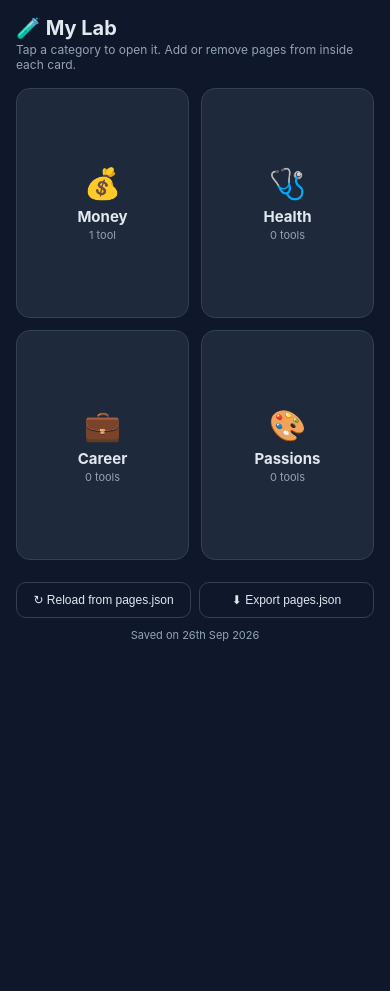
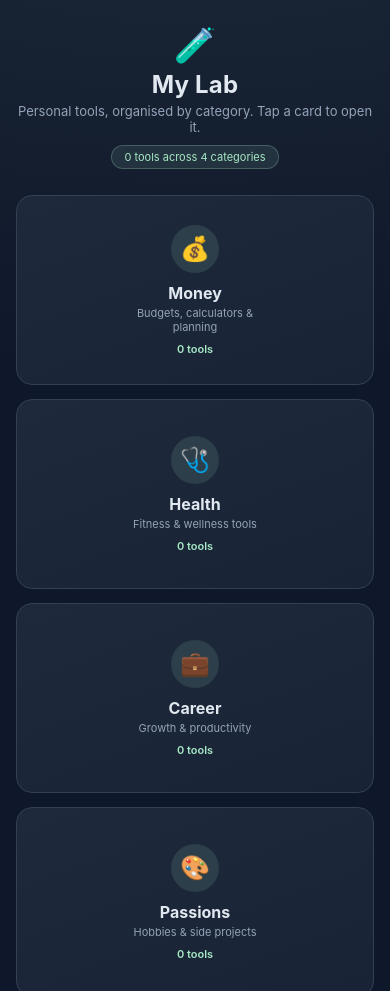
Before and after one commit to naga-nukala/mylab, a plain HTML site: page index.html in a window 390 px wide. Shown: the top 991 px of the page. Before the commit the page ends 844 px from the top, so only its background shows below. Drawn offline with Linux system fonts and the light colour scheme.

Commit message:
mobile UI compability

```diff
--- a/index.html
+++ b/index.html
@@ -8,42 +8,53 @@
 <style>
   :root{--bg:#0f172a;--card:#1e293b;--mint:#a7e8c5;--coral:#ff8c70;--txt:#e2e8f0;--sub:#94a3b8;--line:#334155;}
   *{box-sizing:border-box;}
-  body{margin:0;font-family:-apple-system,Segoe UI,Roboto,sans-serif;background:var(--bg);color:var(--txt);padding:16px 16px 80px;}
-  .wrap{max-width:720px;margin:0 auto;}
-  h1{font-size:20px;margin:0 0 2px;}
-  p.sub{color:var(--sub);font-size:12px;margin:0 0 16px;}
+  body{margin:0;font-family:-apple-system,Segoe UI,Roboto,sans-serif;background:
+    radial-gradient(1200px 500px at 50% -120px, rgba(167,232,197,.08), transparent),
+    var(--bg);
+    color:var(--txt);padding:28px 16px 80px;}
+  .wrap{max-width:760px;margin:0 auto;}
 
-  .grid{display:grid;grid-template-columns:1fr 1fr;gap:12px;}
-  @media(min-width:520px){.grid{grid-template-columns:repeat(4,1fr);}}
+  header{text-align:center;margin-bottom:26px;}
+  .logo{font-size:34px;line-height:1;}
+  h1{font-size:24px;margin:8px 0 4px;letter-spacing:.2px;}
+  .tag{color:var(--sub);font-size:13px;margin:0 0 10px;}
+  .stat-line{display:inline-block;font-size:11px;color:var(--mint);background:rgba(167,232,197,.1);border:1px solid rgba(167,232,197,.25);padding:4px 12px;border-radius:20px;}
 
-  .flip{perspective:1200px;height:230px;}
-  .flip-inner{position:relative;width:100%;height:100%;transition:transform .45s;transform-style:preserve-3d;}
+  .grid{display:grid;grid-template-columns:1fr;gap:14px;}
+  @media(min-width:480px){.grid{grid-template-columns:1fr 1fr;}}
+  @media(min-width:760px){.grid{grid-template-columns:repeat(4,1fr);gap:16px;}}
+
+  .flip{perspective:1200px;height:190px;}
+  @media(min-width:480px){.flip{height:220px;}}
+  .flip-inner{position:relative;width:100%;height:100%;transition:transform .45s cubic-bezier(.4,.2,.2,1);transform-style:preserve-3d;}
   .flip.open .flip-inner{transform:rotateY(180deg);}
-  .face{position:absolute;inset:0;backface-visibility:hidden;border-radius:14px;display:flex;flex-direction:column;}
+  .face{position:absolute;inset:0;backface-visibility:hidden;border-radius:16px;display:flex;flex-direction:column;}
 
-  .front{background:var(--card);align-items:center;justify-content:center;text-align:center;cursor:pointer;border:1px solid var(--line);padding:12px;}
+  .front{background:linear-gradient(160deg,var(--card),#182335);align-items:center;justify-content:center;text-align:center;cursor:pointer;border:1px solid var(--line);padding:16px;transition:border-color .2s,transform .15s;}
+  .front:active{transform:scale(.98);}
   @media (hover:hover) and (pointer:fine){.front:hover{border-color:var(--mint);}}
-  .front .ic{font-size:30px;margin-bottom:6px;}
-  .front .nm{font-weight:700;font-size:15px;}
-  .front .ct{color:var(--sub);font-size:11px;margin-top:2px;}
+  .badge{width:48px;height:48px;border-radius:50%;background:rgba(167,232,197,.12);display:flex;align-items:center;justify-content:center;font-size:24px;margin-bottom:10px;}
+  .front .nm{font-weight:700;font-size:16px;}
+  .front .desc{color:var(--sub);font-size:11px;margin-top:3px;max-width:150px;}
+  .front .ct{color:var(--mint);font-size:11px;margin-top:8px;font-weight:600;}
 
-  .back{background:var(--card);transform:rotateY(180deg);border:1px solid var(--mint);padding:10px;}
+  .back{background:linear-gradient(160deg,var(--card),#182335);transform:rotateY(180deg);border:1px solid var(--mint);padding:12px;}
   .back-head{display:flex;justify-content:space-between;align-items:center;margin-bottom:6px;flex:0 0 auto;}
   .back-head b{font-size:13px;}
   .closeb{background:none;border:none;color:var(--sub);font-size:16px;cursor:pointer;padding:0 4px;line-height:1;}
   .closeb:focus-visible{outline:2px solid var(--mint);}
 
   .plist{list-style:none;margin:0;padding:0;overflow-y:auto;flex:1;min-height:0;}
-  .plist li{display:flex;align-items:center;gap:2px;padding:4px 2px;border-bottom:1px solid var(--line);}
-  .plist li.empty{border:none;color:var(--sub);font-size:11px;justify-content:center;padding:10px 0;}
+  .plist li{display:flex;align-items:center;gap:2px;padding:5px 2px;border-bottom:1px solid var(--line);}
+  .plist li.empty{border:none;color:var(--sub);font-size:11px;justify-content:center;padding:12px 0;}
   .plist a{flex:1;min-width:0;color:var(--txt);text-decoration:none;font-size:12px;overflow:hidden;text-overflow:ellipsis;white-space:nowrap;}
   .plist a:active{color:var(--mint);}
-  .ib{flex:0 0 auto;width:20px;height:20px;border:none;background:none;color:var(--sub);font-size:12px;padding:0;cursor:pointer;}
+  .ib{flex:0 0 auto;width:22px;height:22px;border:none;background:none;color:var(--sub);font-size:12px;padding:0;cursor:pointer;}
   .ib:focus-visible{outline:2px solid var(--mint);}
   .ib.del{color:var(--coral);}
   .ib.del.confirming{background:var(--coral);color:#2b0d05;border-radius:4px;}
 
-  details.addbox{flex:0 0 auto;margin-top:6px;max-height:120px;overflow-y:auto;}
+  details.addbox{flex:0 0 auto;margin-top:6px;max-height:130px;overflow-y:auto;}
   details.addbox summary{color:var(--mint);font-size:11px;cursor:pointer;list-style:none;}
   details.addbox summary::-webkit-details-marker{display:none;}
   .af-pick{margin-top:6px;display:flex;flex-wrap:wrap;gap:4px;}
@@ -61,7 +72,7 @@
   .af-save{border:none;background:var(--mint);color:#052e16;font-weight:700;}
   .af-cancel{border:1px solid var(--line);background:transparent;color:var(--txt);}
 
-  .tools{display:flex;gap:8px;margin-top:22px;}
+  .tools{display:flex;gap:8px;margin-top:26px;}
   button.ghost{flex:1;padding:10px;border:1px solid var(--line);border-radius:10px;background:transparent;color:var(--txt);font-size:12px;cursor:pointer;}
   button.ghost:focus-visible{outline:2px solid var(--mint);}
   button.ghost.confirming{border-color:var(--coral);color:var(--coral);}
@@ -72,13 +83,21 @@
 </head>
 <body>
 <div class="wrap">
-  <h1>🧪 My Lab</h1>
-  <p class="sub">Tap a category to open it. Add or remove pages from inside each card.</p>
+  <header>
+    <div class="logo">🧪</div>
+    <h1>My Lab</h1>
+    <p class="tag">Personal tools, organised by category. Tap a card to open it.</p>
+    <span class="stat-line" id="statLine">0 tools across 4 categories</span>
+  </header>
 
   <div class="grid" id="grid">
     <div class="flip" data-cat="money" id="card-money">
       <div class="flip-inner">
-        <div class="face front" data-role="front"><div class="ic">💰</div><div class="nm">Money</div><div class="ct" data-role="count">0 tools</div></div>
+        <div class="face front" data-role="front">
+          <div class="badge">💰</div><div class="nm">Money</div>
+          <div class="desc">Budgets, calculators &amp; planning</div>
+          <div class="ct" data-role="count">0 tools</div>
+        </div>
         <div class="face back">
           <div class="back-head"><b>💰 Money</b><button class="closeb" data-role="close" aria-label="Close">✕</button></div>
           <ul class="plist" data-role="list"></ul>
@@ -99,7 +118,11 @@
 
     <div class="flip" data-cat="health" id="card-health">
       <div class="flip-inner">
-        <div class="face front" data-role="front"><div class="ic">🩺</div><div class="nm">Health</div><div class="ct" data-role="count">0 tools</div></div>
+        <div class="face front" data-role="front">
+          <div class="badge">🩺</div><div class="nm">Health</div>
+          <div class="desc">Fitness &amp; wellness tools</div>
+          <div class="ct" data-role="count">0 tools</div>
+        </div>
         <div class="face back">
           <div class="back-head"><b>🩺 Health</b><button class="closeb" data-role="close" aria-label="Close">✕</button></div>
           <ul class="plist" data-role="list"></ul>
@@ -120,7 +143,11 @@
 
     <div class="flip" data-cat="career" id="card-career">
       <div class="flip-inner">
-        <div class="face front" data-role="front"><div class="ic">💼</div><div class="nm">Career</div><div class="ct" data-role="count">0 tools</div></div>
+        <div class="face front" data-role="front">
+          <div class="badge">💼</div><div class="nm">Career</div>
+          <div class="desc">Growth &amp; productivity</div>
+          <div class="ct" data-role="count">0 tools</div>
+        </div>
         <div class="face back">
           <div class="back-head"><b>💼 Career</b><button class="closeb" data-role="close" aria-label="Close">✕</button></div>
           <ul class="plist" data-role="list"></ul>
@@ -141,7 +168,11 @@
 
     <div class="flip" data-cat="passions" id="card-passions">
       <div class="flip-inner">
-        <div class="face front" data-role="front"><div class="ic">🎨</div><div class="nm">Passions</div><div class="ct" data-role="count">0 tools</div></div>
+        <div class="face front" data-role="front">
+          <div class="badge">🎨</div><div class="nm">Passions</div>
+          <div class="desc">Hobbies &amp; side projects</div>
+          <div class="ct" data-role="count">0 tools</div>
+        </div>
         <div class="face back">
           <div class="back-head"><b>🎨 Passions</b><button class="closeb" data-role="close" aria-label="Close">✕</button></div>
           <ul class="plist" data-role="list"></ul>
@@ -196,7 +227,7 @@
   const t = document.getElementById('toast');
   t.textContent = msg; t.style.display = 'block';
   clearTimeout(toastTimer);
-  toastTimer = setTimeout(() => { t.style.display = 'none'; }, 2200);
+  toastTimer = setTimeout(() => { t.style.display = 'none'; }, 2400);
 }
 
 function seedDefault(){
@@ -233,6 +264,7 @@
   return null;
 }
 // Live directory listing via GitHub's public contents API (read-only, no token needed for a public repo).
+// Unauthenticated requests are capped at 60/hour per IP — this only fires when an Add-page box opens.
 async function fetchFolderFiles(cat){
   try{
     const url = `https://api.github.com/repos/${REPO_OWNER}/${REPO_NAME}/contents/${cat}?ref=${REPO_BRANCH}`;
@@ -241,6 +273,14 @@
     const data = await res.json();
     if(!Array.isArray(data)) return null;
     return data.filter(f => f.type === 'file' && /\.html?$/i.test(f.name)).map(f => f.name);
+  }catch(e){ return null; }
+}
+// Confirms a linked page actually resolves on the live site (same-origin, so no CORS issue).
+// Catches typos and files added manually that don't exist / haven't deployed yet.
+async function checkFileExists(cat, file){
+  try{
+    const res = await fetch(`${cat}/${encodeURIComponent(file)}`, { method: 'HEAD', cache: 'no-store' });
+    return res.ok;
   }catch(e){ return null; }
 }
 
@@ -252,18 +292,26 @@
   document.getElementById('savedFoot').textContent = 'Saved on ' + fmtDate(state.updated);
 }
 
+function updateStatLine(){
+  const total = CATS.reduce((s, k) => s + state.categories[k].length, 0);
+  document.getElementById('statLine').textContent = total + (total === 1 ? ' tool across ' : ' tools across ') + CATS.length + ' categories';
+}
+
 function renderList(cat){
   const arr = state.categories[cat];
   const card = document.getElementById('card-' + cat);
   card.querySelector('[data-role="count"]').textContent = arr.length + (arr.length === 1 ? ' tool' : ' tools');
   const ul = card.querySelector('[data-role="list"]');
-  if(!arr.length){ ul.innerHTML = '<li class="empty">No pages yet</li>'; return; }
+  if(!arr.length){ ul.innerHTML = '<li class="empty">No pages yet</li>'; }
+  else{
     ul.innerHTML = arr.map(p => `
       <li data-id="${p.id}">
         <a href="${cat}/${encodeURIComponent(p.file)}">${esc(p.name)}</a>
         <button class="ib edit" type="button" data-act="edit" title="Edit" aria-label="Edit ${esc(p.name)}">✎</button>
         <button class="ib del" type="button" data-act="del" title="Delete" aria-label="Delete ${esc(p.name)}">✕</button>
       </li>`).join('');
+  }
+  updateStatLine();
 }
 function renderAll(){ CATS.forEach(renderList); }
 
@@ -380,6 +428,11 @@
     fileIn.value = ''; nameIn.value = ''; box.querySelector('[data-role="manual-row"]').classList.remove('show');
     box.open = false;
     save(); renderList(cat); loadPicker(cat, box);
+    // Confirm the link actually resolves on the live site; warn (don't block) if not.
+    setTimeout(async () => {
+      const ok = await checkFileExists(cat, file);
+      if(ok === false) toast('Heads up: /' + cat + '/' + file + ' isn\'t live yet — check the name or wait for Pages to deploy.');
+    }, 2600);
   }
 });
 
--- a/pages.json
+++ b/pages.json
@@ -1,8 +1,25 @@
 {
   "money": [
-    { "name": "Surplus Allocator", "file": "surplus-allocator.html" }
+    { "name": "Per Day Cost", "file": "perday-cost-calculator.html" },
+	{ "name": "Emergency Fund Calculator", "file": "emergency-fund-calculator.html" },
+	{ "name": "Insurance Calculator", "file": "insurance-coverage-checker.html" },
+	{ "name": "Debt Planner", "file": "debt-dashboard.html" },
+	{ "name": "Children Funds Allocation", "file": "children-corpus-planner.html" },
+	{ "name": "Retirment Planner", "file": "retirement-corpus-calculator.html" },
+	{ "name": "Financial Plan", "file": "financial-life-plan.html" },
   ],
-  "health": [],
-  "career": [],
-  "passions": []
+  "health": [
+  { "name": "Vitamin Tracker", "file": "vitamin-tracker.html" }
+  ],
+  "career": [
+  { "name": "Time Blocks", "file": "timeblocks.html" },
+  { "name": "Career Path", "file": " growth-paths.html" }
+
+  ],
+  "passions": [
+  { "name": "Day Planner", "file": "day-planner.html" },
+  { "name": "Apartment Maintenance", "file": "apartment-maintenance.html" },
+  { "name": "Books Tracker", "file": "books.html" },
+  { "name": "21 Days Habit Tracker", "file": "habit-tracker.html" }
+  ]
 }
```
Lines whose indentation alone changed are shown as unchanged.
